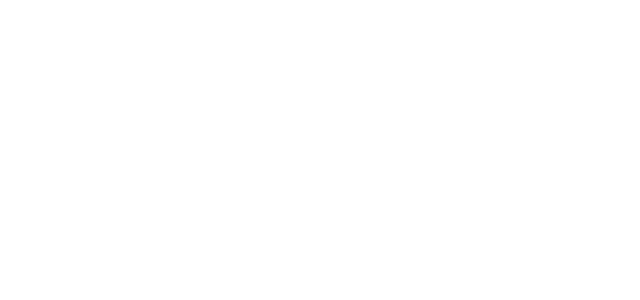
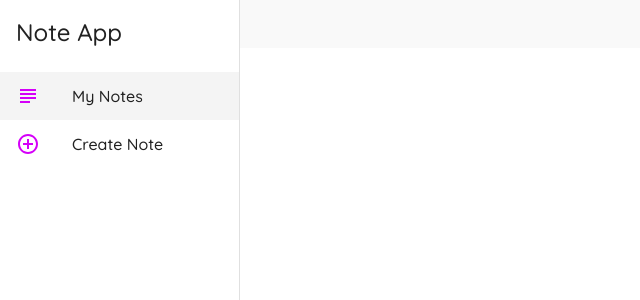
Before and after one commit to DePacifier/React-Note-Taker, a React (Create React App) app: page / in a window 1280 px wide. Shown: the top 300 px of the page, without its empty margins (0-640 px from the left). Built offline with nearby package versions, Linux system fonts and the light colour scheme; no server answers.

Commit message:
added a permanent navigation bar using the layout component

```diff
--- a/src/components/Layout.component.jsx
+++ b/src/components/Layout.component.jsx
@@ -1,12 +1,76 @@
 import React from "react";
-import { Outlet } from "react-router-dom";
+import { Outlet, useLocation, useNavigate } from "react-router-dom";
+import {
+  Drawer,
+  List,
+  ListItemButton,
+  ListItemIcon,
+  ListItemText,
+  Typography,
+} from "@mui/material";
+import { AddCircleOutlineOutlined, SubjectOutlined } from "@mui/icons-material";
 
 // Style Imports
 import "./Layout.styles.css";
 
+const drawerWidth = 240;
+
 function Layout() {
+  const navigate = useNavigate();
+  const location = useLocation();
+
+  const menuItems = [
+    {
+      text: "My Notes",
+      icon: <SubjectOutlined color="secondary" />,
+      path: "/",
+    },
+    {
+      text: "Create Note",
+      icon: <AddCircleOutlineOutlined color="secondary" />,
+      path: "/create",
+    },
+  ];
+
   return (
-    <div>
+    <div className="flex-container">
+      <Drawer
+        sx={{
+          width: drawerWidth,
+          flexShrink: 0,
+          "& .MuiDrawer-paper": {
+            width: drawerWidth,
+            boxSizing: "border-box",
+          },
+        }}
+        className="drawer"
+        variant="permanent"
+        anchor="left"
+      >
+        <div>
+          <Typography variant="h5" sx={{ p: 2 }}>
+            Note App
+          </Typography>
+        </div>
+
+        {/* Menu Items as List Links */}
+        <List>
+          {menuItems.map((item) => (
+            <ListItemButton
+              sx={{
+                backgroundColor:
+                  location.pathname === item.path ? "#f4f4f4" : "#fff",
+              }}
+              key={item.text}
+              onClick={() => navigate(item.path)}
+            >
+              <ListItemIcon>{item.icon}</ListItemIcon>
+              <ListItemText>{item.text}</ListItemText>
+            </ListItemButton>
+          ))}
+        </List>
+      </Drawer>
+
       <div className="page">
         <Outlet />
       </div>
--- a/src/components/Layout.styles.css
+++ b/src/components/Layout.styles.css
@@ -1,4 +1,9 @@
+.flex-container {
+    display: flex;
+}
+
 .page {
     background-color: #f9f9f9;
     width: 100%;
+    padding: 24px;
 }
```
